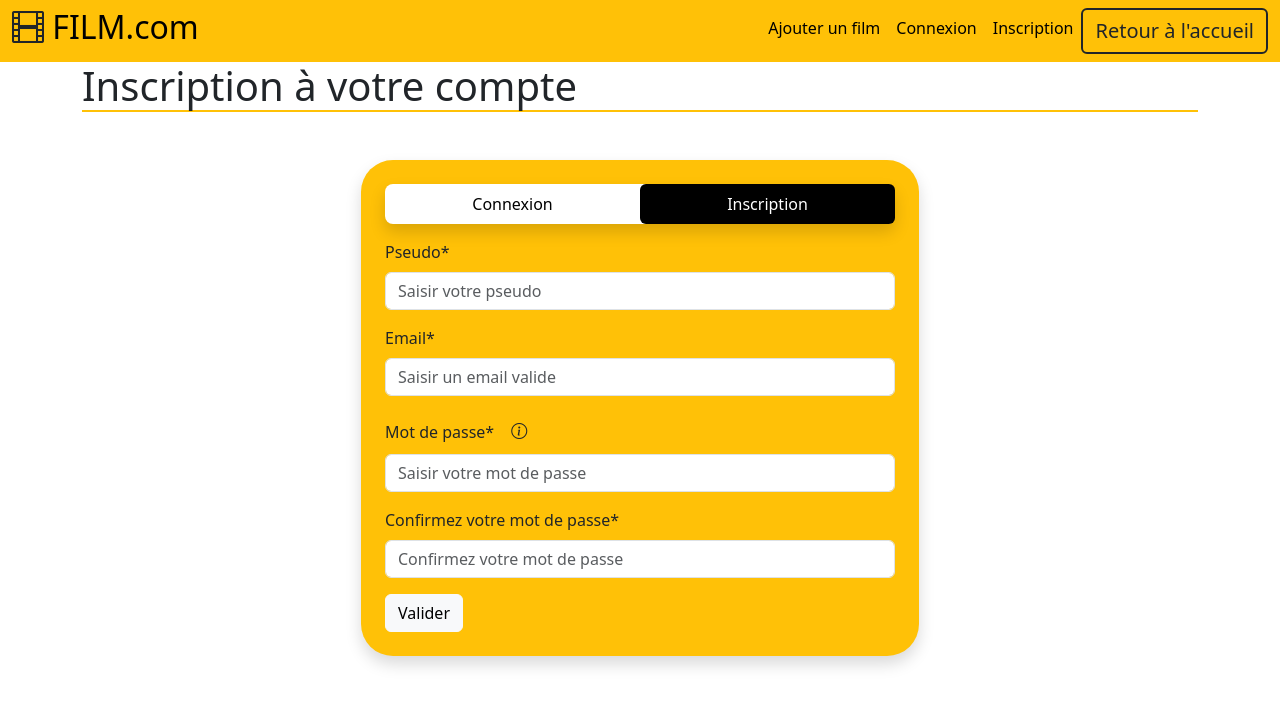
After one commit to DASILVAClement/projet-cinema, a PHP site: page /creation_compte.php in a window 1280 px wide. The commit adds this page. Shown: the top 706 px of the page. Run offline with PHP 8.4, Linux system fonts and the light colour scheme.

Commit message:
réalisation de petit détails + création formulaire connexion et inscription

```diff
--- /dev/null
+++ b/creation_compte.php
@@ -0,0 +1,203 @@
+<?php
+
+/**
+ * @var PDO $pdo
+ */
+require 'config/db-config.php';
+// Déterminer si le formulaire a été soumis
+// Utilisation d'une variable superglobale $_SERVER
+// $_SERVER : tableau associatif contenant des informations sur la requête HTTP
+$erreurs = [];
+$pseudo_utilisateur = "";
+$email_utilisateur = "";
+$mdp_utilisateur = "";
+$mdp_verification = "";
+
+
+if ($_SERVER["REQUEST_METHOD"] === "POST") {
+    // Le formulaire a été soumis !
+    // Traiter les données du formulaire
+    // Récupérer les valeurs saisies par l'utilisateur
+    // Superglobale $_POST : tableau associatif
+    $pseudo_utilisateur = $_POST['pseudo_utilisateur'];
+    $email_utilisateur = $_POST['email_utilisateur'];
+    $mdp_utilisateur = $_POST['mdp_utilisateur'];
+    $mdp_verification = $_POST['mdp_verification'];
+
+    //Validation des données
+    if (empty($pseudo_utilisateur)) {
+        $erreurs['pseudo_utilisateur'] = "Le pseudo est obligatoire";
+    }
+    if (empty($email_utilisateur)) {
+        $erreurs['email_utilisateur'] = "L'email est obligatoire";
+    } elseif (!filter_var($email_utilisateur, FILTER_VALIDATE_EMAIL)) {
+        $erreurs['email_utilisateur'] = "L'email n'est pas valide";
+    }
+    if (empty($mdp_utilisateur)) {
+        $erreurs['mdp_utilisateur'] = "Le mot de passe est obligatoire";
+        $erreurs['mdp_verification'] = "Le mot de passe est obligatoire";
+    }
+    if (strlen($mdp_utilisateur)<=8 OR strlen($mdp_utilisateur)>=14){
+        $erreurs['mdp_utilisateur'] = "Le mot de passe ne contient pas assez de caractères";
+        $erreurs['mdp_verification'] = "Le mot de passe ne contient pas assez de caractères";
+    }
+
+    if ($mdp_utilisateur != $mdp_verification) {
+        $erreurs['mdp_utilisateur'] = "Les mots de passe ne sont pas identiques";
+        $erreurs['mdp_verification'] = "Les mots de passes ne sont pas identiques";
+    }
+
+    $requete = $pdo->prepare("SELECT * FROM utilisateur WHERE email_utilisateur=?");
+    $requete->execute([$email_utilisateur]);
+    $user = $requete->fetch();
+    if ($user) {
+        $erreurs['email_utilisateur'] = "L'email saisie est déjà utilisé";
+    } else {
+
+    // Traiter les données
+    if (empty($erreurs)) {
+        // Traitement des données (insertion dans une base de données)
+        $requete = $pdo->prepare(query: "INSERT INTO utilisateur (pseudo_utilisateur, email_utilisateur, mdp_utilisateur) VALUES (?, ?, ?)");
+
+        $requete->bindParam(1, $pseudo_utilisateur);
+        $requete->bindParam(2, $email_utilisateur);
+        $requete->bindParam(3, password_hash($mdp_utilisateur,PASSWORD_ARGON2I));
+
+        // 3. Exécution de la requête
+        $requete->execute();
+
+        // Rediriger l'utilisateur vers une autre page du site
+        header("Location: ../index.php");
+        exit();
+    }
+    }
+}
+?>
+
+<!doctype html>
+<html lang="en">
+<head>
+    <meta charset="UTF-8">
+    <meta name="viewport"
+          content="width=device-width, user-scalable=no, initial-scale=1.0, maximum-scale=1.0, minimum-scale=1.0">
+    <meta http-equiv="X-UA-Compatible" content="ie=edge">
+    <link href="../assets/css/bootstrap.min.css" rel="stylesheet">
+    <link rel="stylesheet" href="https://cdn.jsdelivr.net/npm/bootstrap-icons@1.11.3/font/bootstrap-icons.min.css">
+    <title>Formulaire</title>
+</head>
+<body>
+<!--Insertion d'un menu-->
+<?php include_once 'menu.php' ?>
+
+
+<div class="container">
+    <h1 class="text-dark border-2 border-bottom border-warning">Inscription à votre compte </h1>
+    <div class="w-50 mx-auto shadow my-5 p-4 bg-warning rounded-5">
+        <form action="" method="post" novalidate>
+
+            <ul class="nav nav-pills nav-justified mb-3 shadow rounded-3 bg-white" id="ex1" role="tablist">
+                <li class="nav-item" role="presentation">
+                    <a
+                            class="nav-link text-black"
+                            id="tab-login"
+                            data-mdb-pill-init
+                            href="connexion_compte.php"
+                            role="tab"
+                            aria-controls="connexion_compte.php"
+                            aria-selected="false"
+                    >Connexion</a>
+                </li>
+                <li class="nav-item" role="presentation">
+                    <a
+                            class="nav-link bg-black text-white"
+                            id="tab-register"
+                            data-mdb-pill-init
+                            href="creation_compte.php"
+                            role="tab"
+                            aria-controls="creation_compte.php"
+                            aria-selected="true"
+                    >Inscription</a>
+                </li>
+            </ul>
+
+            <div class="mb-3">
+                <label for="pseudo_utilisateur" class="form-label">Pseudo*</label>
+                <input type="text"
+                       class="form-control <?= (isset($erreurs['pseudo_utilisateur'])) ? "border border-2 border-danger" : "" ?>"
+                       id="pseudo_utilisateur" name="pseudo_utilisateur" value="<?= $pseudo_utilisateur ?>" placeholder="Saisir votre pseudo "
+                       aria-describedby="emailHelp">
+                <?php if (isset($erreurs['pseudo_utilisateur'])) : ?>
+                    <p class="form-text text-danger"><?= $erreurs['pseudo_utilisateur'] ?></p>
+                <?php endif; ?>
+            </div>
+
+            <div class="mb-3">
+                <label for="email_utilisateur" class="form-label">Email*</label>
+                <input type="email"
+                       class="form-control <?= (isset($erreurs['email_utilisateur'])) ? "border border-2 border-danger" : "" ?>"
+                       id="email_utilisateur"
+                       name="email_utilisateur" value="<?= $email_utilisateur ?>" placeholder="Saisir un email valide"
+                       aria-describedby="emailHelp">
+                <?php if (isset($erreurs['email_utilisateur'])) : ?>
+                    <p class="form-text text-danger"><?= $erreurs['email_utilisateur'] ?></p>
+                <?php endif; ?>
+            </div>
+    <div class="mb-3">
+                <label for="mdp_utilisateur" class="form-label">Mot de passe*</label>
+
+        <button type="button" class="btn mb-1" data-bs-toggle="modal"
+                data-bs-target="#exampleModal">
+            <i class="bi bi-info-circle"></i>
+        </button>
+
+        <div class="modal fade" id="exampleModal" tabindex="-1" aria-labelledby="exampleModalLabel"
+             aria-hidden="true">
+            <div class="modal-dialog modal-dialog-centered">
+                <div class="modal-content">
+                    <div class="modal-header bg-warning">
+                        <h1 class="modal-title fs-5" id="exampleModalLabel">Les caractéristiques de votre mot de passe </h1>
+                        <button type="button" class="btn-close" data-bs-dismiss="modal"
+                                aria-label="Close"></button>
+                    </div>
+                    <div class="modal-body">
+                        <ul>
+                            <li>
+                                Votre mot de passe doit contenir entre 8 et 14 caractères
+                            </li>
+                            <li>
+                                Il doit contenir au moins une minuscule, une majuscule et un chiffre
+                            </li>
+                        </ul>
+                    </div>
+                </div>
+            </div>
+        </div>
+
+                <input type="password"
+                       class="form-control <?= (isset($erreurs['mdp_utilisateur'])) ? "border border-2 border-danger" : "" ?>"
+                       id="mdp_utilisateur" name="mdp_utilisateur" value="<?= $mdp_utilisateur ?>" placeholder="Saisir votre mot de passe"
+                       aria-describedby="emailHelp">
+                <?php if (isset($erreurs['mdp_utilisateur'])) : ?>
+                    <p class="form-text text-danger"><?= $erreurs['mdp_utilisateur'] ?></p>
+                <?php endif; ?>
+            </div>
+
+            <div class="mb-3">
+                <label for="mdp_verification" class="form-label">Confirmez votre mot de passe*</label>
+                <input type="password"
+                       class="form-control <?= (isset($erreurs['mdp_verification'])) ? "border border-2 border-danger" : "" ?>"
+                       id="mdp_verification" name="mdp_verification" value="<?= $mdp_verification ?>" placeholder="Confirmez votre mot de passe"
+                       aria-describedby="emailHelp">
+                <?php if (isset($erreurs['mdp_verification'])) : ?>
+                    <p class="form-text text-danger"><?= $erreurs['mdp_verification'] ?></p>
+                <?php endif; ?>
+            </div>
+            <button type="submit" class="btn btn-light">Valider</button>
+        </form>
+    </div>
+</div>
+
+
+<script src="../assets/js/bootstrap.bundle.min.js"></script>
+</body>
+</html>
--- a/index.php
+++ b/index.php
@@ -28,7 +28,7 @@ include_once "fonction.php"
     <link rel="stylesheet" href="assets/css/bootstrap.min.css">
     <title>FILM.COM</title>
 </head>
-<body class="">
+<body>
 
 <?php include_once 'menu.php'?>
 
@@ -39,9 +39,9 @@ include_once "fonction.php"
                 <div class="container card col-xs-12 col-md-6 col-lg-4 col-xl-3 mt-4 mb-4 border border-dark border-2" style="width: 18rem">
                     <div class="card-body text-center">
                         <h3 class="fs-4 fw-bold"><?= $film["titre_film"] ?></h3>
-                        <img src="<?= $film["image_film"] ?>" alt="<?= $film["titre_film"] ?>" class="img-fluid"><br>
+                        <img style="width: 175px; height: 250px" src="<?= $film["image_film"] ?>" alt="<?= $film["titre_film"] ?>" class="img-fluid"><br>
                         <h6 class="card-title mt-2 fst-italic"><?= convertirEnHeuresMinutes($film["duree_film"]) ?></h6>
-                        <a href="detail_film.php?id_film=<?=$film["id_film"]?>" class="btn bg-warning">En
+                        <a href="detail_film.php?id_film=<?=$film["id_film"]?>" class="btn bg-warning ">En
                             savoir plus</a>
                     </div>
                 </div>
--- a/menu.php
+++ b/menu.php
@@ -20,11 +20,16 @@
             <div class="collapse navbar-collapse" id="navbarSupportedContent">
                 <ul class="navbar-nav ms-auto">
                     <li class="nav-item">
-                        <a class="nav-link active" aria-current="page"
-                           href="formulaire.php">Formulaire</a>
+                        <a class="nav-link active" aria-current="page" href="formulaire.php">Ajouter un film</a>
+                    </li>
+                    <li class="nav-item">
+                        <a class="nav-link active" aria-current="page" href="connexion_compte.php">Connexion</a>
+                    </li>
+                    <li class="nav-item">
+                        <a class="nav-link active" aria-current="page" href="creation_compte.php">Inscription</a>
                     </li>
                     <li class="nav-item rounded-3">
-                        <a href="index.php" type="button" class="btn btn-outline-dark">Retour à l'accueil</a>
+                        <a href="index.php" type="button" class="btn btn-outline-dark border-2 fs-5">Retour à l'accueil</a>
                     </li>
                 </ul>
             </div>
```
Also changed, not shown: connexion_compte.php (added, +61 -0 lines), detail_film.php (+19 -9 lines), formulaire.php (+4 -4 lines).
